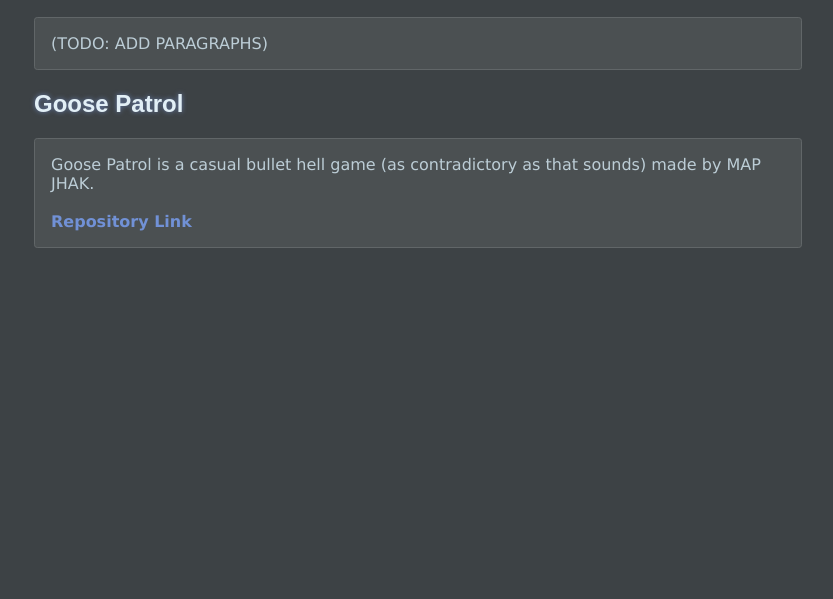
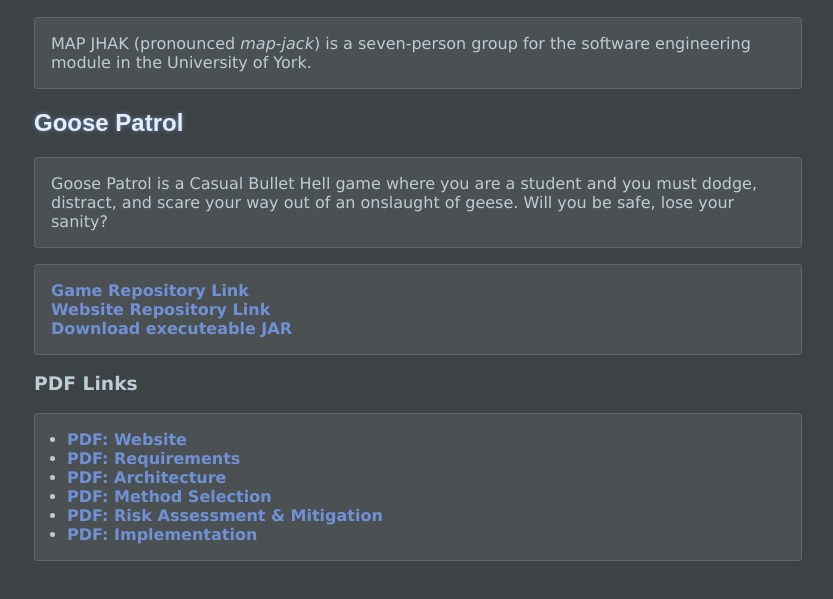
Before and after one commit to map-jhak/map-jhak.github.io, a plain HTML site: page index.html in a window 1280 px wide. Shown: the part 177-776 px from the top of the page, without its empty margins (222-1055 px from the left). Drawn offline with Linux system fonts and the light colour scheme; a web font is replaced by a local one.

Commit message:
updated website to have temporary links to files that will be added

```diff
--- a/index.html
+++ b/index.html
@@ -14,16 +14,47 @@
 <body>
     <img src="resources/logo.svg" alt="MAP JHAK" class="logo-image">
     <p>
-        (TODO: ADD PARAGRAPHS)
+        MAP JHAK (pronounced <i>map-jack</i>) is a seven-person group for the software engineering module
+        in the University of York.
     </p>
     <h2>Goose Patrol</h2>
     <p>
-        Goose Patrol is a casual bullet hell game (as contradictory as that
-        sounds) made by MAP JHAK.
-        <br><br>
+        Goose Patrol is a Casual Bullet Hell game where you are a student and you must
+        dodge, distract, and scare your way out of an onslaught of geese. Will you be safe, lose your sanity?
+    </p>
+    <p>
         <a href="https://github.com/map-jhak/Goose-Patrol">
-            Repository Link
+            Game Repository Link
+        </a>
+        <br>
+        <a href="https://github.com/map-jhak/map-jhak.github.io">
+            Website Repository Link
+        </a>
+        <br>
+        <a href="temp.html">
+            Download executeable JAR
         </a>
     </p>
+    <h3>PDF Links</h3>
+    <ul>
+        <li><a href="temp.html">
+            PDF: Website
+        </a></li>
+        <li><a href="temp.html">
+            PDF: Requirements
+        </a></li>
+        <li><a href="temp.html">
+            PDF: Architecture
+        </a></li>
+        <li><a href="temp.html">
+            PDF: Method Selection
+        </a></li>
+        <li><a href="temp.html">
+            PDF: Risk Assessment & Mitigation
+        </a></li>
+        <li><a href="temp.html">
+            PDF: Implementation
+        </a></li>
+    </ul>
 </body>
 </html>
--- a/style.css
+++ b/style.css
@@ -49,3 +49,11 @@ p {
 .logo-image {
     padding: 1rem;
 }
+
+ul {
+    border: 1px solid #616668;
+    background-color: #4b5052;
+    border-radius: 0.2rem;
+    padding: 1rem;
+    padding-left: 2rem;
+}
```
Also changed, not shown: temp.html (added, +20 -0 lines).
